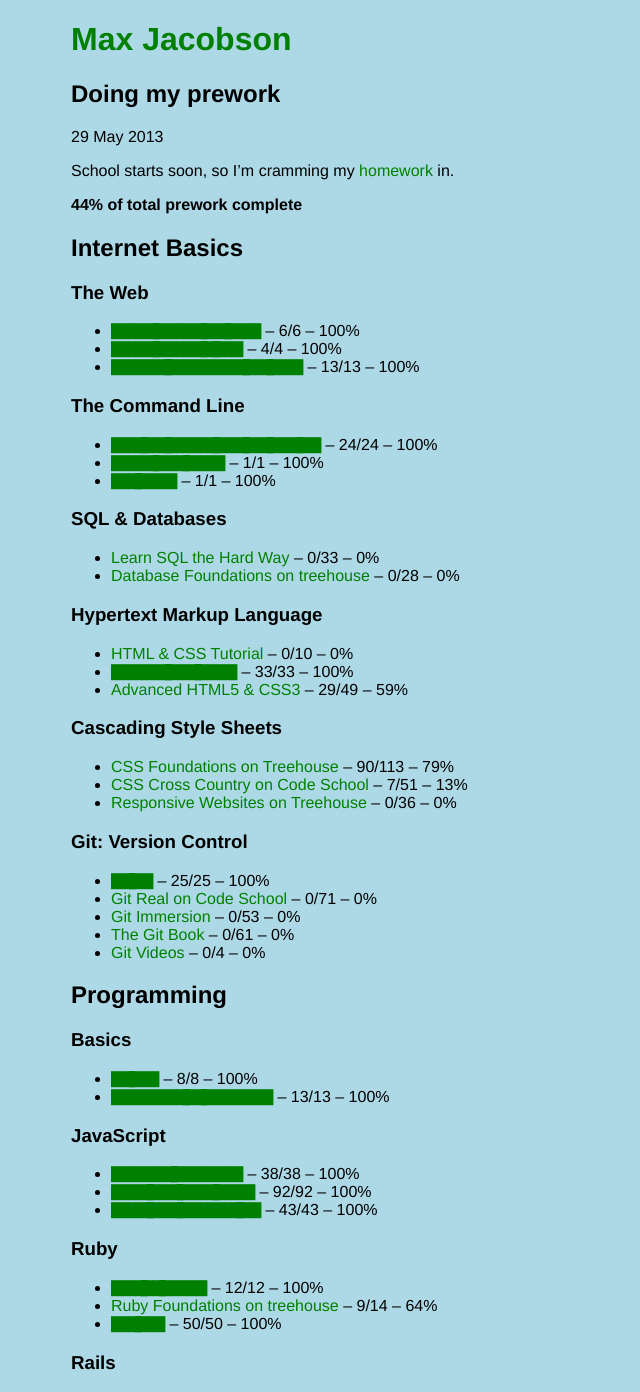
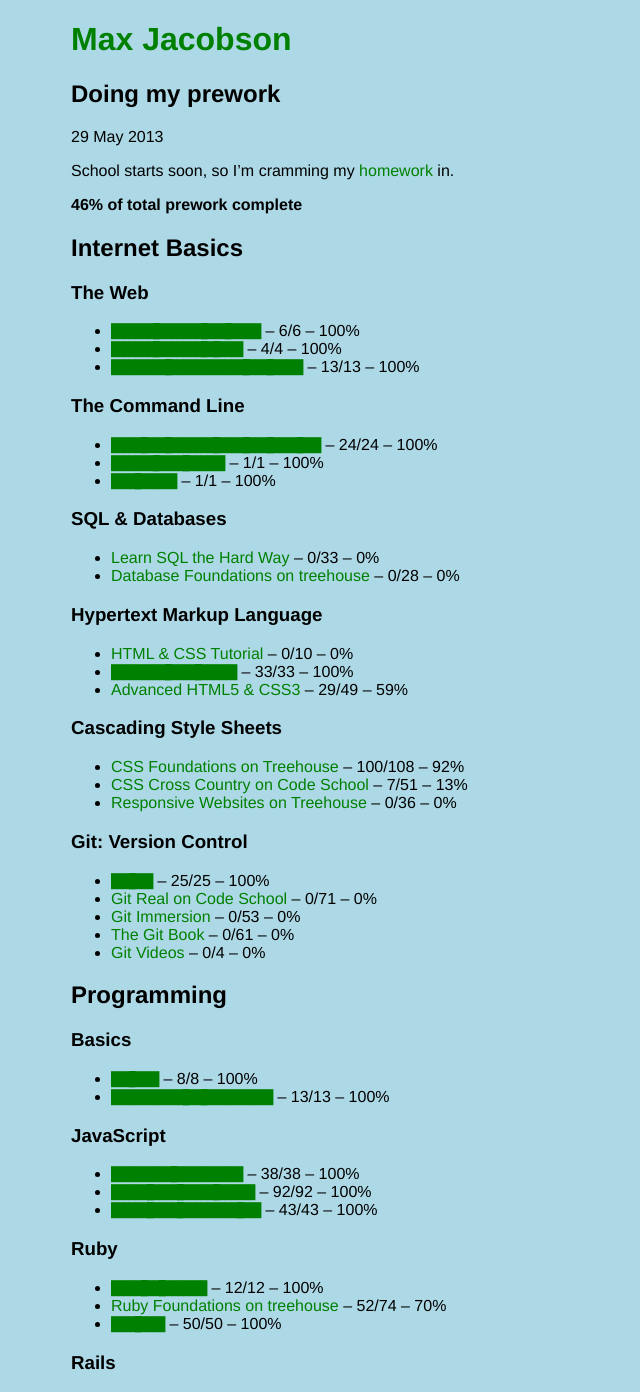
Before and after one commit to hardscrabble/hardscrabble.github.io, a Jekyll site: the page built from _posts/2013-05-28-prework.md, in a window 1280 px wide. Shown: the top 1392 px of the page, without its empty margins (319-959 px from the left). Built offline with Jekyll 4.4.1, drawn with Linux system fonts in a browser that asks for light colours; comment, search, counter and statistics services are not loaded; a style sheet for code colours, icons or effects is not loaded.

Commit message:
some small progress

```diff
--- a/_posts/2013-05-28-prework.md
+++ b/_posts/2013-05-28-prework.md
@@ -34,7 +34,7 @@
 
 ### Cascading Style Sheets
 
-* [CSS Foundations on Treehouse](http://teamtreehouse.com/library/websites/css-foundations-2) -- 90/113
+* [CSS Foundations on Treehouse](http://teamtreehouse.com/library/websites/css-foundations-2) -- 100/108
 * [CSS Cross Country on Code School](http://www.codeschool.com/courses/css-cross-country) -- 7/51
 * [Responsive Websites on Treehouse](http://teamtreehouse.com/library/websites/build-a-responsive-website/) -- 0/36
 
@@ -62,7 +62,7 @@
 ### Ruby
 
 * [Learn to Program](http://pine.fm/LearnToProgram/) -- 12/12
-* [Ruby Foundations on treehouse](http://teamtreehouse.com/library/programming-2/ruby-foundations) -- 9/14
+* [Ruby Foundations on treehouse](http://teamtreehouse.com/library/programming-2/ruby-foundations) -- 52/74
 * [Ruby Bits](http://www.codeschool.com/courses/ruby-bits) -- 50/50
 
 ### Rails
```
